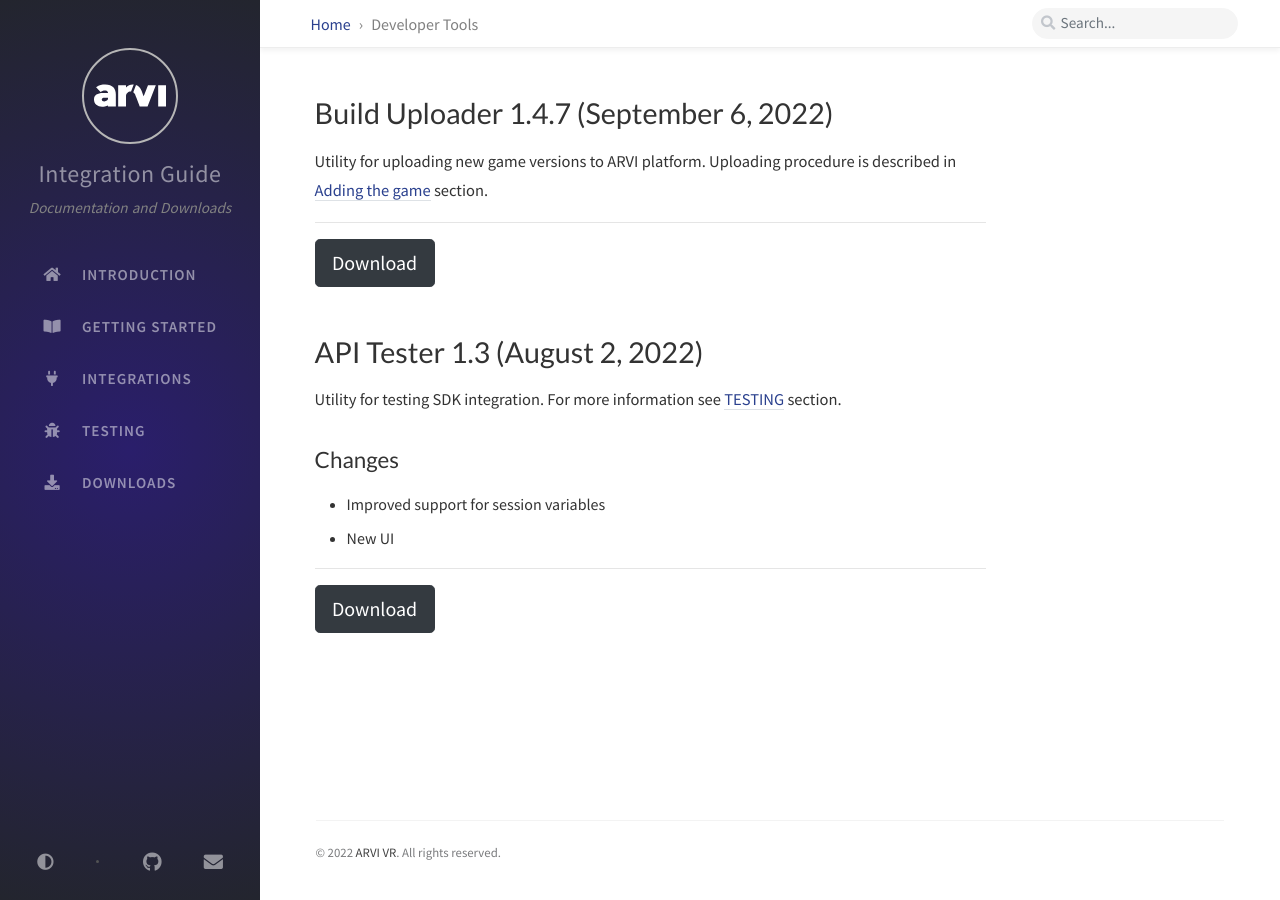
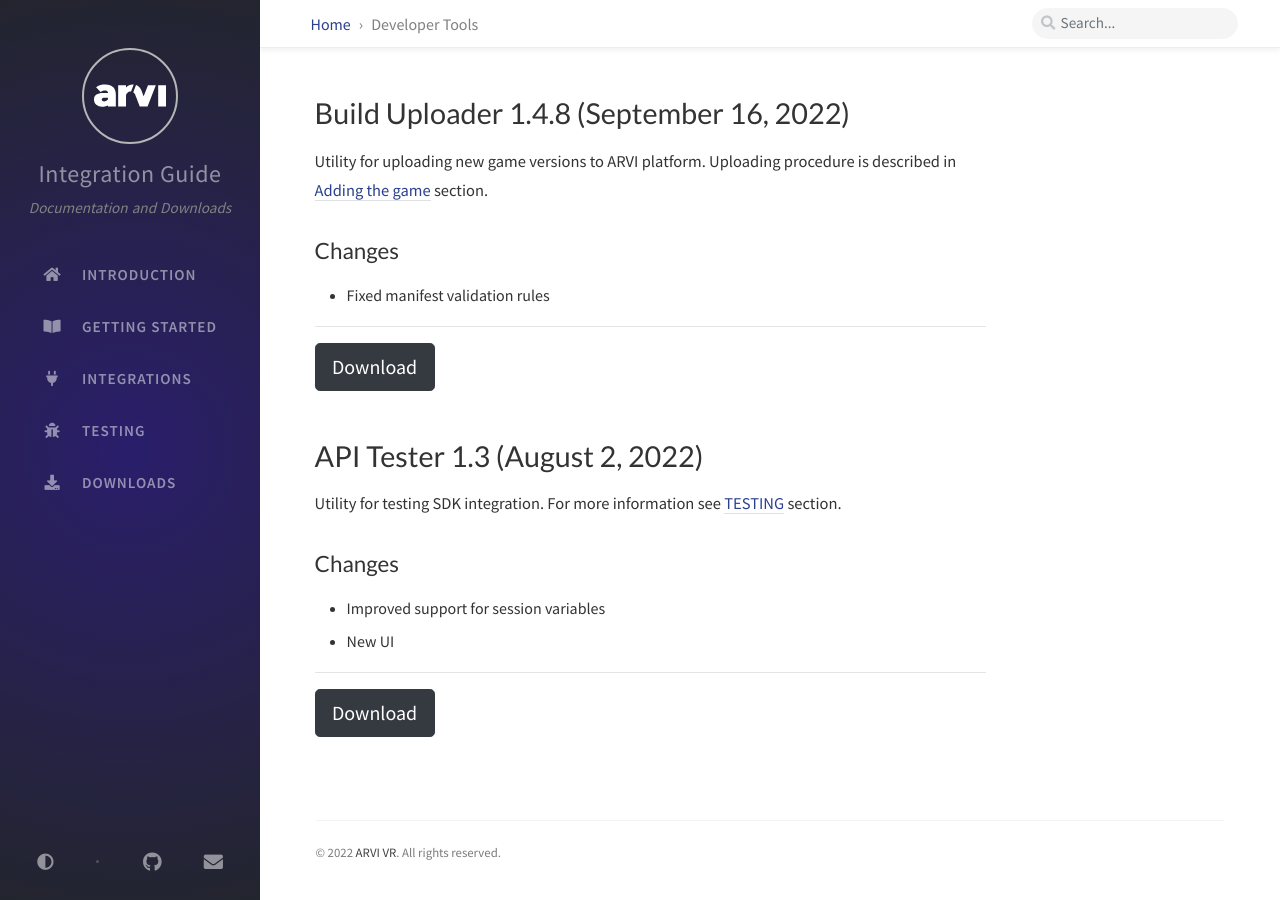
Before and after one commit to arvi-vr/integration-guide, a Jekyll site: the page built from _tabs/downloads-dev-tools.md, in a window 1280 px wide. Built offline with Jekyll 4.4.1, drawn with Linux system fonts in a browser that asks for light colours; comment, search, counter and statistics services are not loaded.

Commit message:
Build Uploader 1.4.8

```diff
--- a/_tabs/downloads-dev-tools.md
+++ b/_tabs/downloads-dev-tools.md
@@ -4,12 +4,15 @@
 menu: child
 ---
 
-# Build Uploader 1.4.7 (September 6, 2022)
+# Build Uploader 1.4.8 (September 16, 2022)
 
 Utility for uploading new game versions to ARVI platform. Uploading procedure is described in [Adding the game]({{ '/tabs/getting-started-adding-the-game/#creating-a-new-game-version-and-uploading-files' | relative_url }}) section.
 
+## Changes
+- Fixed manifest validation rules
+
 <hr>
-<button onclick="window.open('https://storage-eu-east-2.arvilab.com/storage/applications/3/4b3e2797-34c6-45a7-84a7-11dc0e4f6bc4/versions/2cad5ab0-31b9-4127-bb5f-561a5c6af688/files/Build%20Uploader%20Setup.exe')" type="button" class="btn btn-dark btn-lg">Download</button>
+<button onclick="window.open('https://storage-eu-east-2.arvilab.com/storage/applications/3/4b3e2797-34c6-45a7-84a7-11dc0e4f6bc4/versions/a4fbd5ec-39dc-4011-ad10-280d6df59b99/files/Build%20Uploader%20Setup.exe')" type="button" class="btn btn-dark btn-lg">Download</button>
 
 # API Tester 1.3 (August 2, 2022)
 
```
